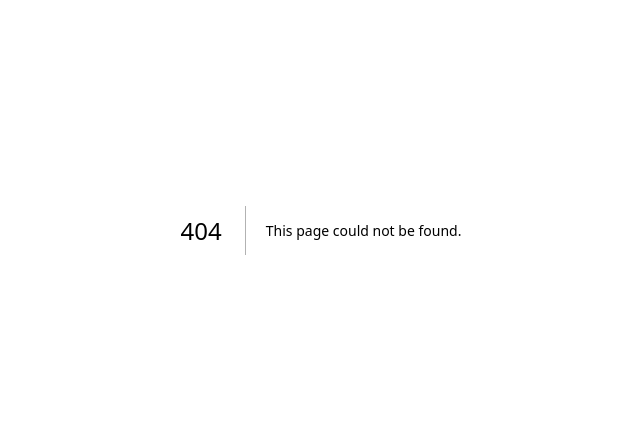
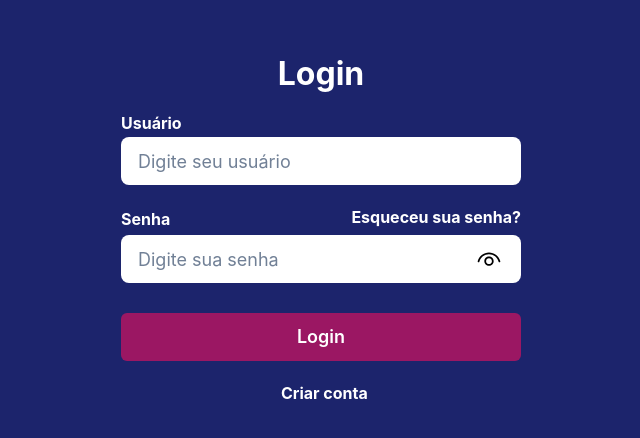
Before and after one commit to danielsmar/inova-week-web, a Next.js app: page /singin in a window 1280 px wide. Before the commit this address had no page. Shown: the part 170-608 px from the top of the page, without its empty margins (319-959 px from the left). Built offline with nearby package versions, Linux system fonts and the light colour scheme.

Commit message:
feat: create login page

```diff
--- /dev/null
+++ b/src/components/Login/index.tsx
@@ -0,0 +1,146 @@
+import {
+  Box,
+  Button,
+  Flex,
+  Heading,
+  Icon,
+  IconButton,
+  Input,
+  InputGroup,
+  InputRightElement,
+  Link,
+  Stack,
+  Text,
+  useToast,
+} from '@chakra-ui/react';
+
+import { VscEye, VscEyeClosed } from 'react-icons/vsc';
+
+import { useForm } from 'react-hook-form';
+import React, { useState } from 'react';
+import { useRouter } from 'next/router';
+
+export default function ForgotPassword() {
+  const router = useRouter();
+  const params = router.query;
+
+  const [showRepeatedPassword, setShowRepeatedPassword] = React.useState(false);
+
+  const { register, handleSubmit } = useForm();
+  const [isLoading, setIsLoading] = useState(false);
+  const toast = useToast();
+
+  const onSubmit = handleSubmit(async (data) => {
+    if (!data.password || !data.repeatedPassword) {
+      return toast({
+        description: 'Preencha todos os campos',
+        status: 'error',
+        duration: 3000,
+      });
+    }
+
+    setIsLoading(true);
+
+    // Submit the form data to the API
+  });
+
+  return (
+    <Box
+      w="100%"
+      h="100vh"
+      bg="brand.800"
+      display="flex"
+      alignItems="center"
+      justifyContent="center"
+    >
+      <Box
+        maxW={['90%', '90%', '90%', '90%', '620px']}
+        boxSizing="border-box"
+        px={['5%', '5%', '5%', '5%', 24]}
+        py={['20%', '20%', 150]}
+      >
+        <Heading textAlign="center" size="md" color="white" fontSize="32px">
+          Login
+        </Heading>
+
+        <Text mt="18" mb="2px" fontWeight="Bold" color="white">
+          Usuário
+        </Text>
+
+        <form onSubmit={onSubmit}>
+          <Stack gap={1} >
+            <Input
+              {...register('password')}
+              size="lg"
+              placeholder="Digite seu usuário"
+              borderColor="transparent"
+              borderRadius="8px"
+              bg="brandDark.600"
+              color="Black"
+              _placeholder={{ color: 'brandDark.400' }}
+              focusBorderColor="brandPink.600"
+            />
+
+            <Flex direction="row" justifyContent="space-between">
+              <Text mt="18" fontWeight="bold" color="white">
+                Senha
+              </Text>
+              <Link color="white" fontWeight="bold" pt={4}>
+                Esqueceu sua senha?
+              </Link>
+            </Flex>
+
+            <InputGroup>
+              <Input
+                {...register('repeatedPassword')}
+                size="lg"
+                placeholder="Digite sua senha"
+                borderColor="transparent"
+                borderRadius="8px"
+                bg="brandDark.600"
+                color="Black"
+                width="400px"
+                type={showRepeatedPassword ? 'text' : 'password'}
+                _placeholder={{ color: 'brandDark.400' }}
+                focusBorderColor="brandPink.600"
+              />
+
+              <InputRightElement mt="5px" mr={3}>
+                <IconButton
+                  colorScheme="black"
+                  _hover={{ bg: 'transparent' }}
+                  onClick={() => setShowRepeatedPassword(!showRepeatedPassword)}
+                  aria-label={
+                    showRepeatedPassword ? 'Ocultar senha' : 'Mostrar senha'
+                  }
+                  icon={
+                    showRepeatedPassword ? (
+                      <Icon boxSize={7} as={VscEyeClosed} color="black" />
+                    ) : (
+                      <Icon boxSize={7} as={VscEye} color="black" />
+                    )
+                  }
+                />
+              </InputRightElement>
+          </InputGroup>
+
+            <Button
+              size="lg"
+              isLoading={isLoading}
+              type="submit"
+              color="White"
+              bg="brandPink.600"
+              mt={26}
+              _hover={{ bg: 'brandPink.500' }}
+            >
+              Login
+            </Button>
+            <Link color="white" fontWeight="bold" pt={4} pl={40}>
+                Criar conta
+            </Link>
+          </Stack>
+        </form>
+      </Box>
+    </Box>
+  );
+}
--- /dev/null
+++ b/src/pages/singin/index.tsx
@@ -0,0 +1,9 @@
+import Login from '../../components/Login'
+
+export default function Singin(){
+  return (
+    <>
+    <Login />
+    </>
+  )
+}
```
Also changed, not shown: src/components/Login/Login.tsx (deleted, +0 -9 lines), public/logo_inova.svg (renamed from public/logo_inova 1.svg).
